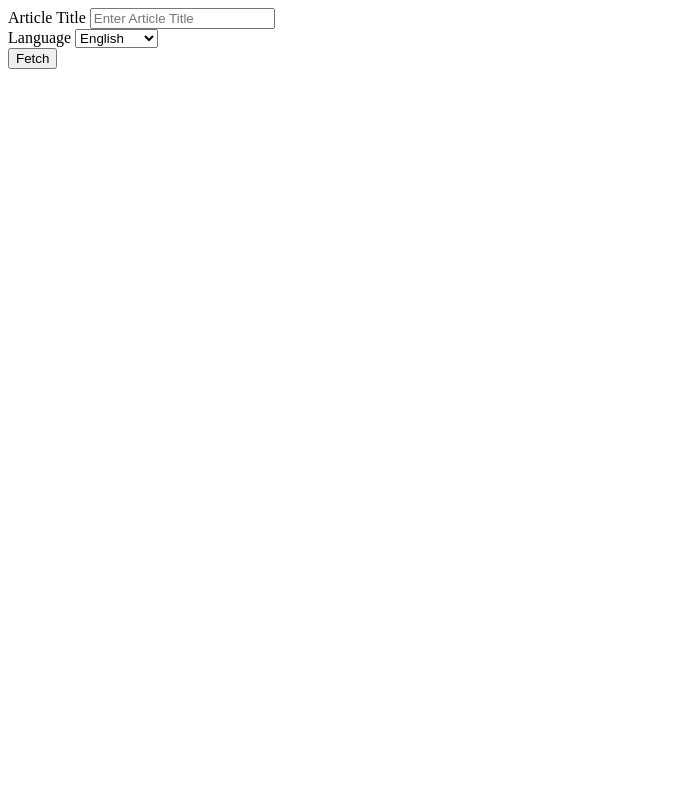
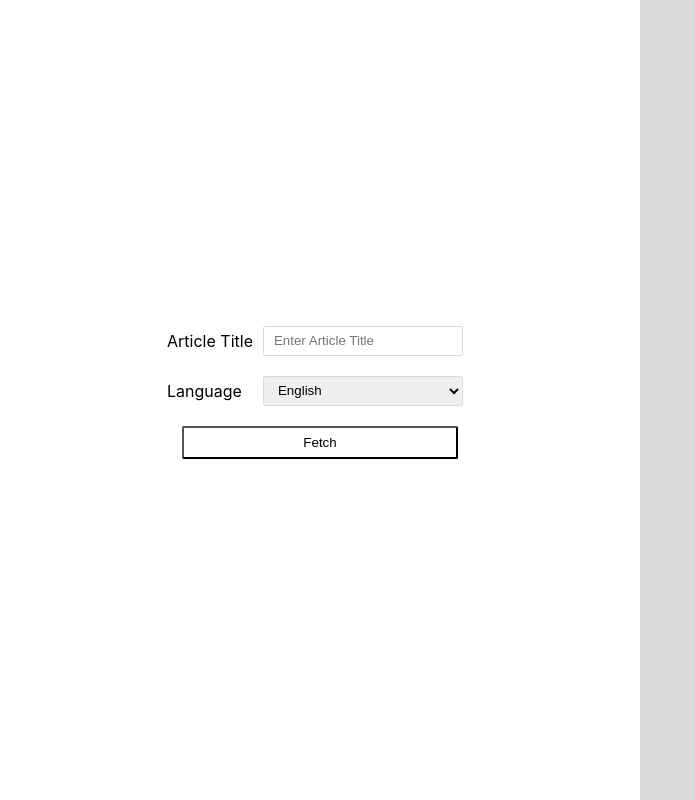
Before and after one commit to EmaEvidence/wikimedia, a plain HTML site: page index.html in a window 1280 px wide. Shown: the whole page, without its empty margins (0-695 px from the left). Drawn offline with Linux system fonts and the light colour scheme.

Commit message:
add styles

```diff
--- a/index.css
+++ b/index.css
@@ -0,0 +1,89 @@
+body {
+  margin: 0;
+  padding: 0;
+  font-family: -apple-system, BlinkMacSystemFont, 'Segoe UI', Roboto, Oxygen, Ubuntu, Cantarell, 'Open Sans', 'Helvetica Neue', sans-serif;
+}
+
+.container {
+  width: 100vw;
+  height: 100vh;
+  display: flex;
+  flex-wrap: wrap;
+}
+
+.form-holder {
+  min-width: 300px;
+  display: flex;
+  flex-wrap: wrap;
+  flex-direction:  column;
+  justify-content: center;
+  align-items: center;
+}
+
+.content-display {
+  background: #dadada;
+  height: auto;
+  overflow: auto;
+  min-width: 300px;
+  display: flex;
+  flex-direction:  column;
+  justify-content: center;
+  align-items: center;
+}
+
+.form-group {
+  margin: 20px 0px;
+  display: flex;
+  justify-content: space-between;
+  align-items: center;
+}
+
+.button-holder {
+  margin: 20px 0px;
+  display: flex;
+  justify-content: center;
+  align-items: center;
+}
+
+.button-holder > button {
+  width: 90%;
+  padding: 7px 10px;
+  border-radius: 2px;
+  outline: none;
+  cursor: pointer;
+  background-color: transparent;
+}
+
+.button-holder > button:hover {
+  background: #dadada;
+}
+
+.form-group > input, .form-group > select {
+  width: 200px;
+  height: 30px;
+  padding: 5px 10px;
+  border-radius: 2px;
+  outline: none;
+  border: 1px solid #dadada;
+  margin: 0 10px;
+}
+
+@media only screen and (min-width: 400px) {
+  .form-holder {
+    width: 50%;
+  }
+
+  .content-display {
+    width: 50%;
+  }
+}
+
+@media only screen and (max-width: 400px) {
+  .form-holder {
+    width: 100%;
+  }
+
+  .content-display {
+    width: 100%;
+  }
+}
--- a/index.html
+++ b/index.html
@@ -28,7 +28,7 @@
             <option value="ja">日本語</option>
           </select>
         </div>
-        <div class="form-group">
+        <div class="button-holder">
           <button type="submit" id="">
             Fetch
           </button>
```
